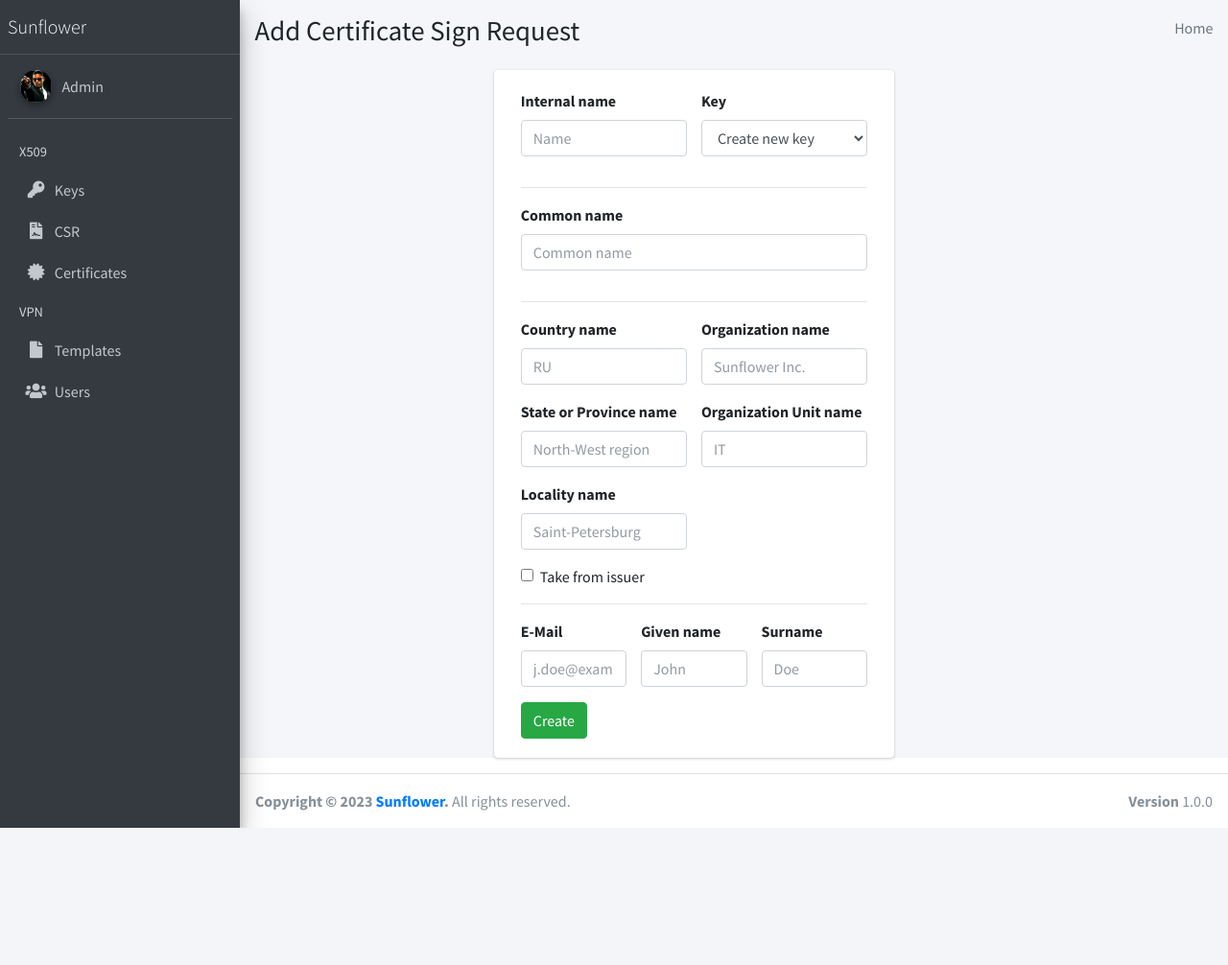
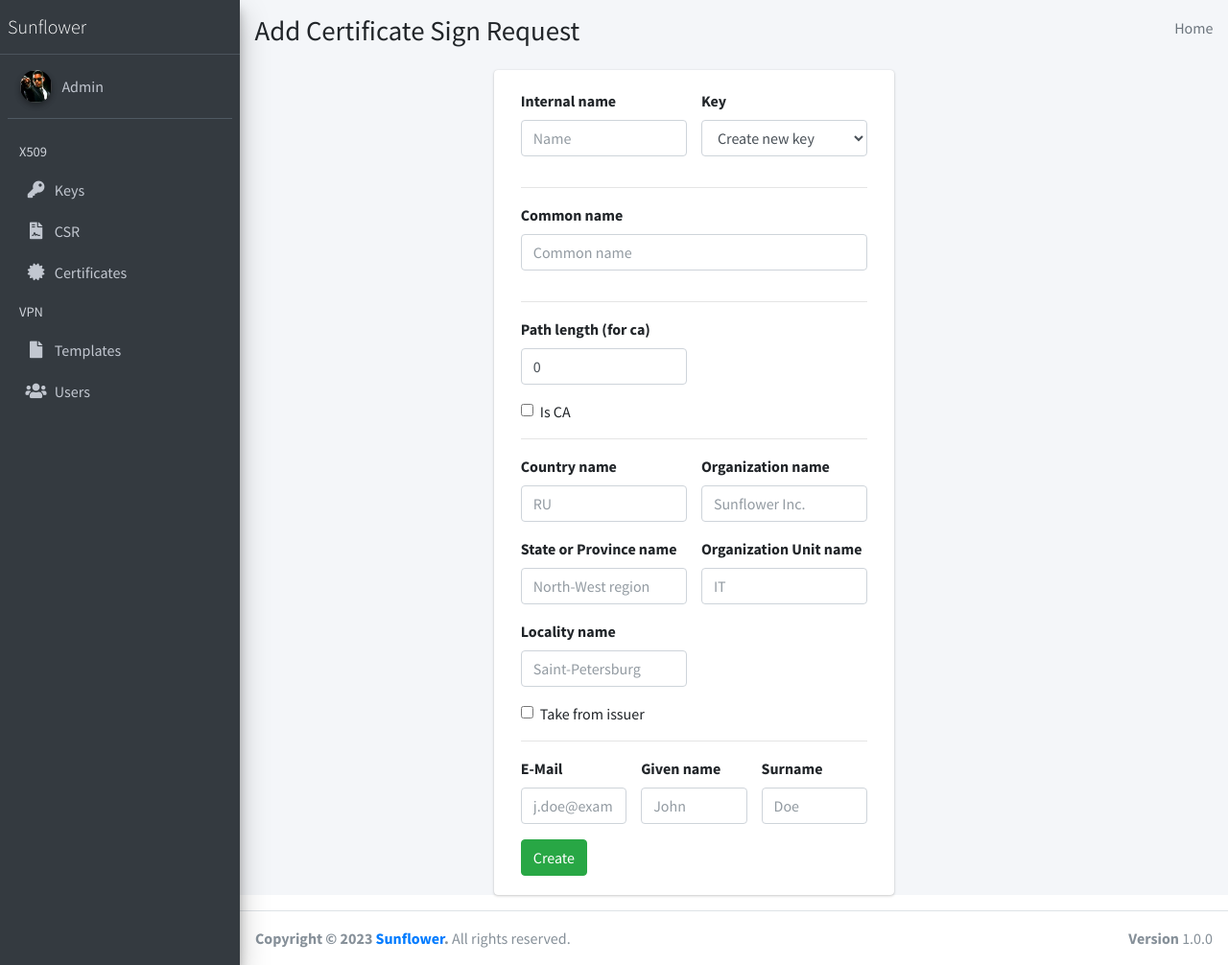
Before and after one commit to sunflower-ing/core, a Django app: page /x509/csrs/new in a window 1280 px wide. Shown: the whole page at 96% size. Before the commit the page ends 863 px from the top, so only its background shows below. Run offline with Django 4.2, Linux system fonts and the light colour scheme; data that the repository does not hold is empty; some libraries are stand-ins or nearby versions.

Commit message:
Fix CSR templates

```diff
--- a/x509/templates/x509/csr_detail.html
+++ b/x509/templates/x509/csr_detail.html
@@ -50,7 +50,7 @@
                 <div class="callout callout-success">
                     <h5>Body</h5>
                     <div class="form-group">
-                        <textarea class="form-control" rows="7">{{ csr.body }}</textarea>
+                        <textarea class="form-control" rows="14">{{ csr.body }}</textarea>
                     </div>
                 </div>
             </div>
--- a/x509/templates/x509/csr_new.html
+++ b/x509/templates/x509/csr_new.html
@@ -51,6 +51,32 @@
                             name="commonName"
                             value="{{ params.commonName }}"
                         >
+                    </div>
+                </div>
+            </div>
+            <hr>
+            <div class="row">
+                <div class="col-6">
+                    <div class="form-group">
+                        <label for="path_length">Path length (for ca)</label>
+                        <input
+                            type="text"
+                            class="form-control"
+                            id="path_length"
+                            placeholder="1"
+                            name="path_length"
+                            value="{{ path_length }}"
+                        >
+                    </div>
+                    <div class="form-check">
+                        <input
+                            type="checkbox"
+                            class="form-check-input"
+                            id="ca"
+                            name="ca"
+                            {% if ca %}checked{% endif %}
+                        >
+                        <label class="form-check-label" for="ca">Is CA</label>
                     </div>
                 </div>
             </div>
--- a/x509/views.py
+++ b/x509/views.py
@@ -109,7 +109,7 @@ def csr_new(request):
                 params=ctx["params"],
             )
             csr.save()
-            return redirect("x509:key_detail", key_id=key.id)
+            return redirect("x509:csr_detail", key_id=key.id)
 
         except Exception as e:
             ctx.update({"error": str(e)})
```
